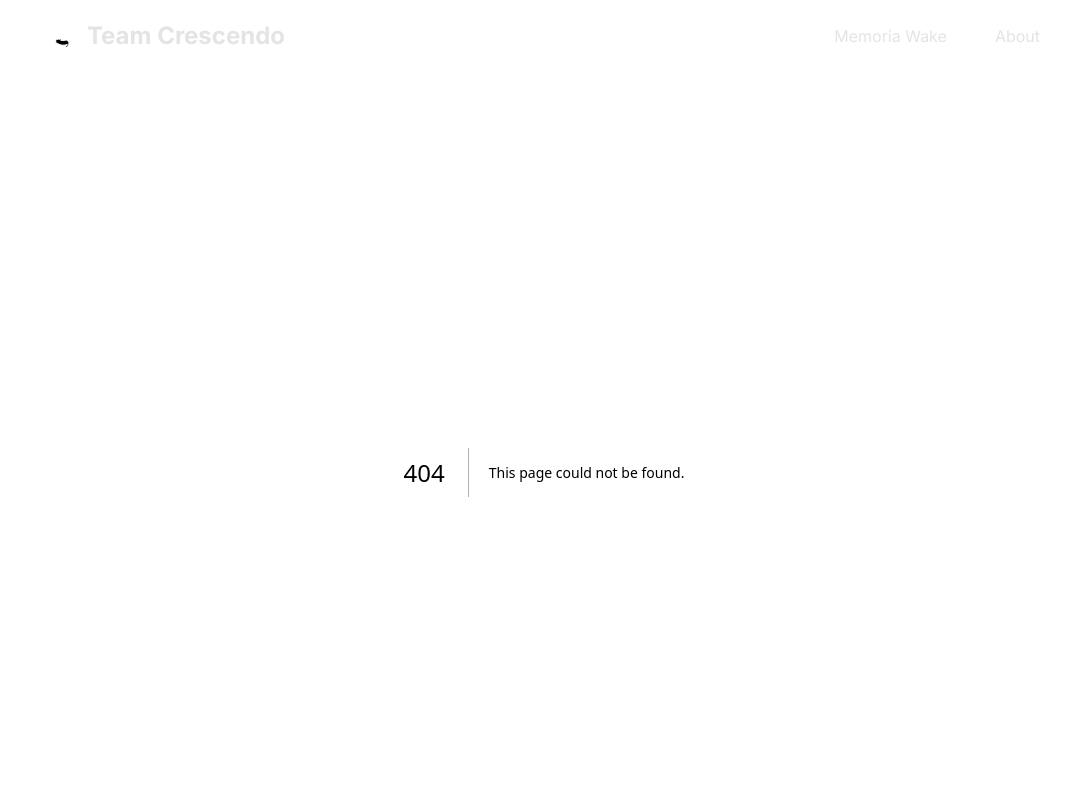
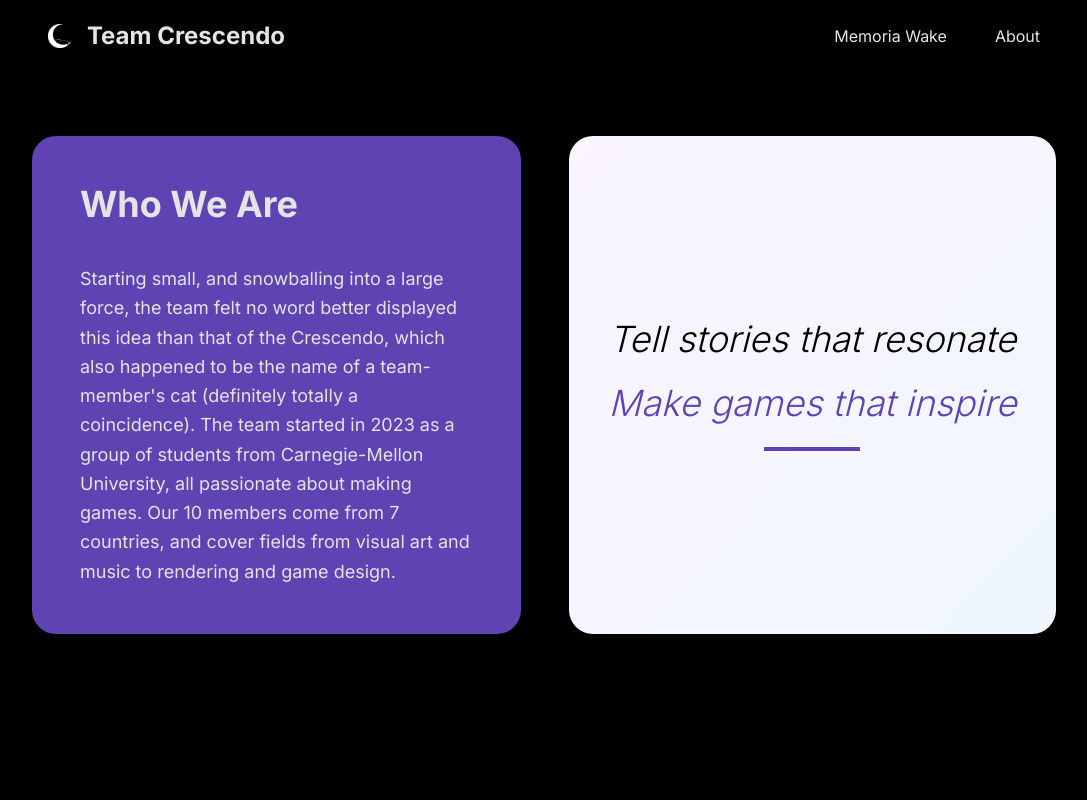
Before and after one commit to Christophers27/team-crescendo-website, a Next.js app: page /about in a window 1280 px wide. Before the commit this address had no page. Shown: the top 800 px of the page, without its empty margins (96-1183 px from the left). Built offline with nearby package versions, Linux system fonts and the light colour scheme.

Commit message:
feat: add about page - intro section

```diff
--- /dev/null
+++ b/app/about/page.tsx
@@ -0,0 +1,10 @@
+import AboutInfoSection from "@/components/sections/about-info-section";
+import React from "react";
+
+export default function AboutPage() {
+  return (
+    <main className="page">
+      <AboutInfoSection />
+    </main>
+  );
+}
--- a/components/footer.tsx
+++ b/components/footer.tsx
@@ -3,7 +3,7 @@
 import React, { JSX } from "react";
 import { motion } from "framer-motion";
 import { AiOutlineCopyright, AiOutlineX } from "react-icons/ai";
-import { BsSteam, BsInstagram, BsYoutube } from "react-icons/bs";
+import { BsSteam, BsYoutube, BsDiscord } from "react-icons/bs";
 import Link from "next/link";
 
 const underline = {
@@ -19,7 +19,10 @@ export default function Footer() {
   function linkButton(link: string, icon: JSX.Element) {
     return (
       <Link href={link} target="_blank">
-        <motion.div whileHover={{ scale: 1.1, color: "#5f43b2" }} whileTap={{ scale: 0.9 }}>
+        <motion.div
+          whileHover={{ scale: 1.1, color: "#5f43b2" }}
+          whileTap={{ scale: 0.9 }}
+        >
           {icon}
         </motion.div>
       </Link>
@@ -34,11 +37,11 @@ export default function Footer() {
           <AiOutlineX className="text-3xl" />
         )}
         {linkButton(
-          "https://www.instagram.com/",
-          <BsInstagram className="text-3xl" />
+          "https://discord.gg/VvEbKqNKmf",
+          <BsDiscord className="text-3xl" />
         )}
         {linkButton(
-          "https://www.youtube.com/",
+          "https://www.youtube.com/@TeamCrescendo-Games",
           <BsYoutube className="text-3xl" />
         )}
         {linkButton(
--- /dev/null
+++ b/components/sections/about-info-section.tsx
@@ -0,0 +1,69 @@
+"use client";
+
+import React from "react";
+import { motion } from "framer-motion";
+
+export default function AboutInfoSection() {
+  const taglineVariants = {
+    hidden: { opacity: 0, y: 20 },
+    visible: { opacity: 1, y: 0 },
+  };
+
+  return (
+    <section className="section">
+      <div className="flex flex-col lg:flex-row gap-8 lg:gap-12">
+        {/* Main Content Card */}
+        <motion.div
+          className="w-full lg:w-1/2 flex flex-col gap-6 bg-crescendo-purple p-8 lg:p-12 rounded-3xl shadow-lg"
+          initial={{ opacity: 0, x: -20 }}
+          animate={{ opacity: 1, x: 0 }}
+          transition={{ duration: 0.6 }}
+        >
+          <motion.h1
+            className="text-4xl font-bold mb-4"
+            initial={{ opacity: 0 }}
+            animate={{ opacity: 1 }}
+            transition={{ delay: 0.2 }}
+          >
+            Who We Are
+          </motion.h1>
+
+          <div className="space-y-4">
+            <p className="text-lg leading-relaxed">
+            Starting small, and snowballing into a large force, the team felt no word better displayed this idea than that of the Crescendo, which also happened to be the name of a team-member&apos;s cat (definitely totally a coincidence). The team started in 2023 as a group of students from Carnegie-Mellon University, all passionate about making games. Our 10 members come from 7 countries, and cover fields from visual art and music to rendering and game design.
+            </p>
+          </div>
+        </motion.div>
+
+        {/* Tagline Section */}
+        <div className="w-full lg:w-1/2 flex flex-col items-center justify-center p-8 bg-gradient-to-br from-purple-50 to-blue-50 rounded-3xl">
+          <motion.div
+            className="text-center space-y-6"
+            initial="hidden"
+            animate="visible"
+            transition={{ staggerChildren: 0.3 }}
+          >
+            <motion.h2
+              className="text-3xl md:text-4xl font-light italic text-crescendo-black"
+              variants={taglineVariants}
+            >
+              Tell stories that resonate
+            </motion.h2>
+
+            <motion.h2
+              className="text-3xl md:text-4xl font-light italic text-crescendo-purple"
+              variants={taglineVariants}
+            >
+              Make games that inspire
+            </motion.h2>
+
+            <motion.div
+              className="w-24 h-1 bg-crescendo-purple mx-auto mt-6"
+              variants={taglineVariants}
+            />
+          </motion.div>
+        </div>
+      </div>
+    </section>
+  );
+}
--- a/components/sections/home-intro-section.tsx
+++ b/components/sections/home-intro-section.tsx
@@ -5,7 +5,7 @@ export default function HomeIntroSection() {
     <section className="section">
       <div className="relative items-center md:items-start min-h-[75vh] px-8 md:px-16 py-16 overflow-hidden text-center md:text-left">
         {/* Background Slideshow */}
-        <div className="absolute inset-0 z-0  rounded-4xl bg-slideshow animate-slideshow" />
+        <div className="absolute inset-0 z-0 rounded-4xl bg-slideshow animate-slideshow" />
 
         {/* Content Container */}
         <div className="relative z-10 max-w-prose">
```
